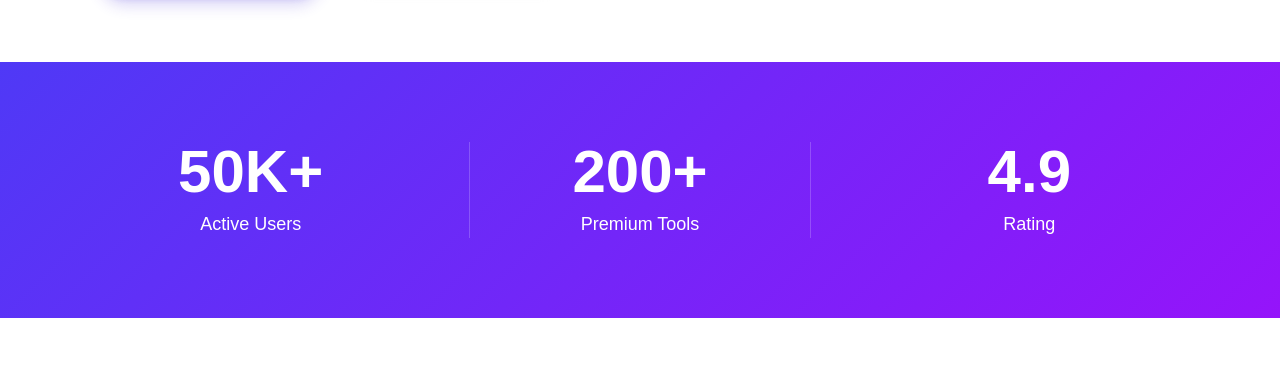
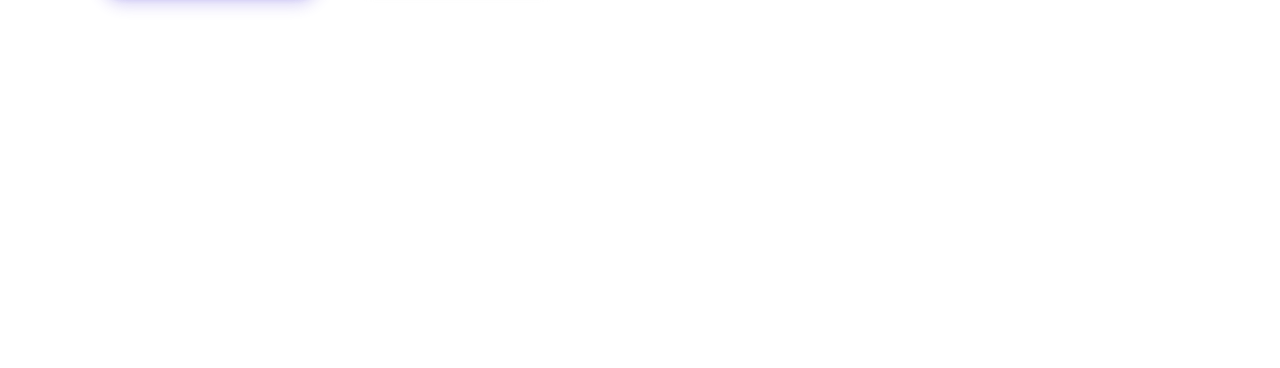
Before and after one commit to emonhossan207/Digitools, a React (Vite) app: page / in a window 1280 px wide. Shown: the part 762-1130 px from the top of the page. Built offline with nearby package versions, Linux system fonts and the light colour scheme.

Commit message:
addel files

```diff
--- a/index.html
+++ b/index.html
@@ -8,7 +8,7 @@
   </head>
   <body>
     <div id="root"></div>
-    aa
+
     <script type="module" src="/src/main.jsx"></script>
   </body>
 </html>
--- a/src/components/Stats.jsx
+++ b/src/components/Stats.jsx
@@ -2,7 +2,7 @@
 
 const Stats = () => {
   return (
-    <div className="bg-primary-gradient text-white py-20 px-4 lg:px-20" id="stats">
+    <div className="bg-primary-g text-white py-20 px-4 lg:px-20" id="stats">
       <div className="grid grid-cols-1 md:grid-cols-3 gap-12 text-center items-center max-w-6xl mx-auto">
         <div className="flex flex-col items-center gap-2">
           <div className="text-4xl lg:text-6xl font-bold">50K+</div>
```
